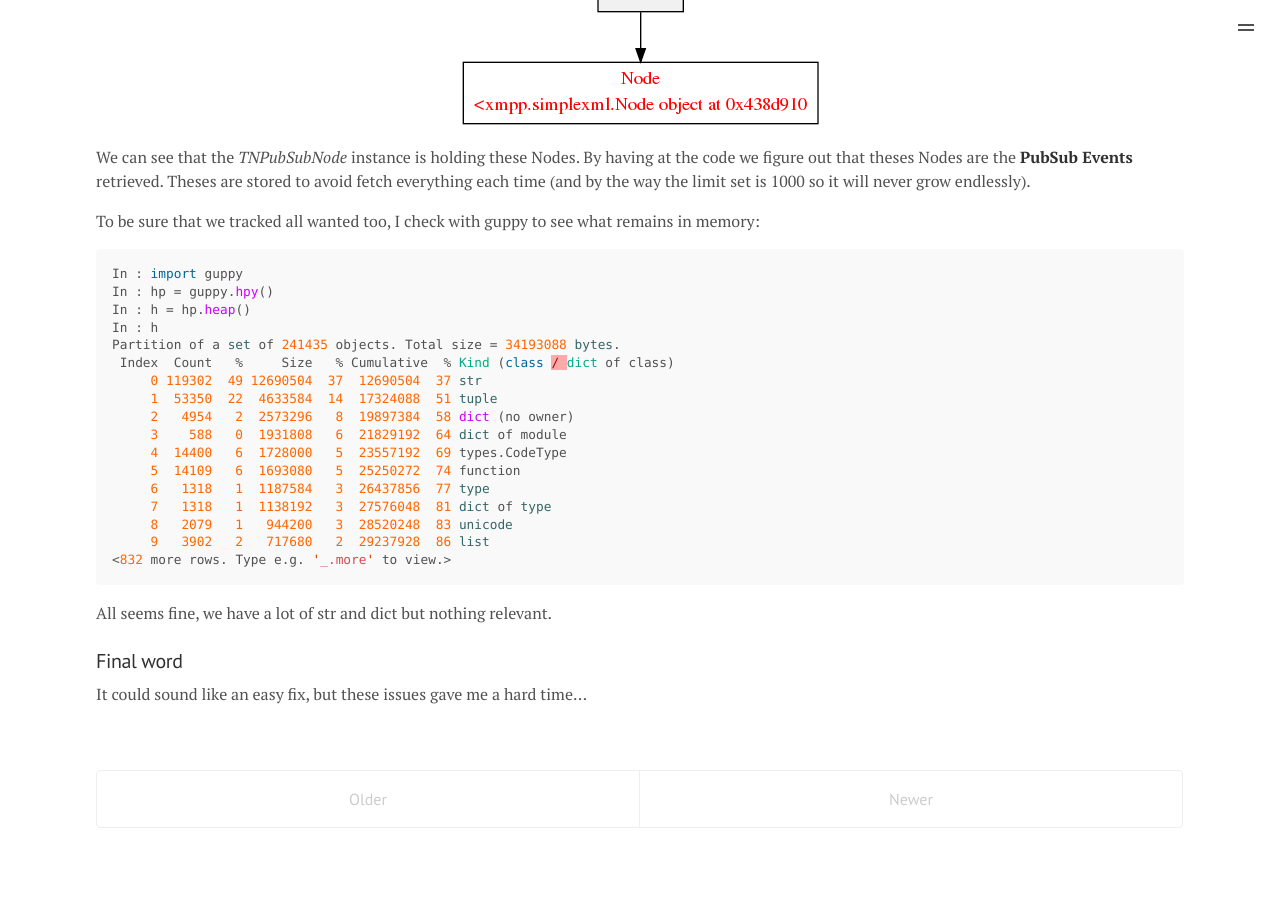
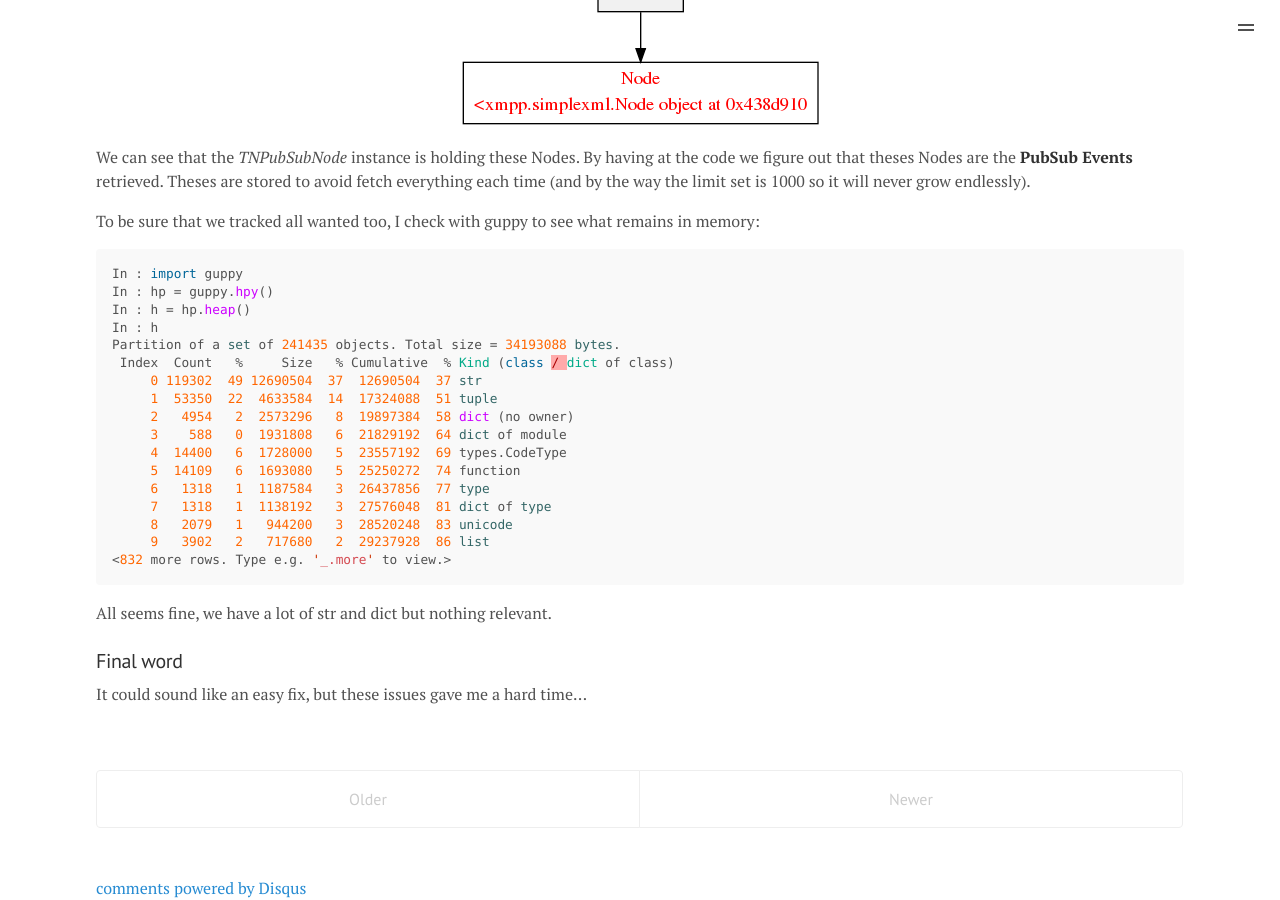
Before and after one commit to CyrilPeponnet/cyrilpeponnet.github.com, a Jekyll site: the page built from index.html, in a window 1280 px wide and 900 px high, scrolled down 9593 px. Built offline with Jekyll 4.4.1, drawn with Linux system fonts in a browser that asks for light colours; Markdown is read by kramdown in place of the engine named in the settings; the list of posts is cut into pages by our own code; comment, search, counter and statistics services are not loaded; before the commit the page ends 10469 px from its top, so only the background shows below that.

Commit message:
Added disqus comments

```diff
--- /dev/null
+++ b/_includes/disqus.html
@@ -0,0 +1,15 @@
+<!-- Add Disqus comments. -->
+<div id="disqus_thread"></div>
+<script type="text/javascript">
+  /* * * CONFIGURATION VARIABLES: EDIT BEFORE PASTING INTO YOUR WEBPAGE * * */
+  var disqus_shortname = 'Cyril'; // required: replace example with your forum shortname
+
+  /* * * DON'T EDIT BELOW THIS LINE * * */
+  (function() {
+    var dsq = document.createElement('script'); dsq.type = 'text/javascript'; dsq.async = true;
+    dsq.src = '//' + disqus_shortname + '.disqus.com/embed.js';
+    (document.getElementsByTagName('head')[0] || document.getElementsByTagName('body')[0]).appendChild(dsq);
+  })();
+</script>
+<noscript>Please enable JavaScript to view the <a href="http://disqus.com/?ref_noscript">comments powered by Disqus.</a></noscript>
+<a href="http://disqus.com" class="dsq-brlink">comments powered by <span class="logo-disqus">Disqus</span></a>
--- a/_layouts/default.html
+++ b/_layouts/default.html
@@ -6,7 +6,6 @@
   <body class="layout-reverse sidebar-overlay">
 
     {% include sidebar.html %}
-
     <!-- Wrap is the content to shift when toggling the sidebar. We wrap the
          content to avoid any CSS collisions with our real content. -->
     <div class="wrap">
@@ -22,9 +21,9 @@
           </h3>
         </div>
       </div>
-
       <div class="container content">
         {{ content }}
+        {% include disqus.html %}
       </div>
     </div>
 
```
